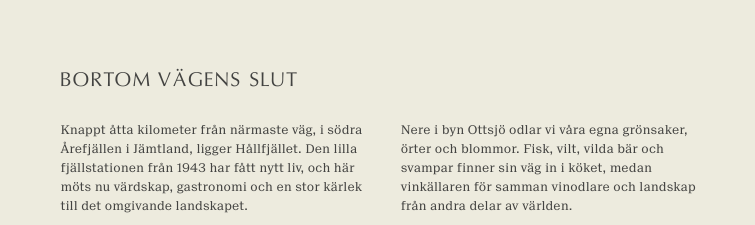
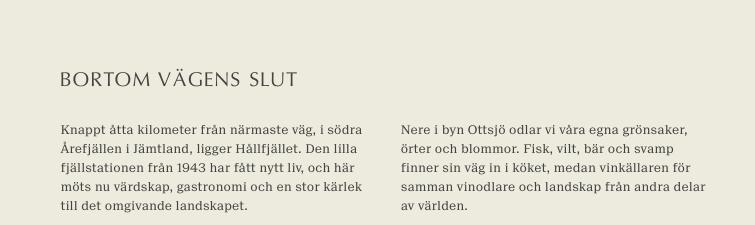
Before and after one commit to hallfjallet/hallfjallet-website, a plain HTML site: page presskit/presskit-sv.html in a window 1280 px wide. Shown: the part 800-1025 px from the top of the page, 0-755 px from the left. Drawn offline with Linux system fonts and the light colour scheme.

Commit message:
Pressmaterial: Hitta hit; Fisk, vilt, bär och svamp
Co-Authored-By: Claude Opus 5.5 <noreply@anthropic.com>
Claude-Session: https://claude.ai/code/session_01PvJLN3hFnvdVndVWK8MfQx

```diff
--- a/presskit/presskit-sv.html
+++ b/presskit/presskit-sv.html
@@ -7,7 +7,7 @@
 <section class="sida lang"><div class="text"><h2>Bortom vägens slut</h2><div class="spalter"><p>Knappt åtta kilometer från närmaste väg, i södra Årefjällen i Jämtland, ligger Hållfjället. Den lilla fjällstationen från 1943 har fått nytt liv, och här möts nu värdskap, gastronomi och en stor kärlek till det omgivande landskapet.</p>
 <p>Hit tar sig gästerna till fots, på skidor eller med snöskoter. Utanför fönstren breder fjällen ut sig. Inne är bordet dukat, bastun varm och mycket av det gamla husets karaktär finns kvar.</p>
 <p>Hållfjället som det är i dag har vuxit fram ur en gemensam vision hos ägarna Carl Hörberg och Maria Elgaard och krögarparet Linda och Rodrigo Pérez. En vilja att ta vara på husets historia och samtidigt skapa något som inte riktigt skulle kunna finnas någon annanstans.</p>
-<p>Nere i byn Ottsjö odlar vi våra egna grönsaker, örter och blommor. Fisk, vilt, vilda bär och svampar finner sin väg in i köket, medan vinkällaren för samman vinodlare och landskap från andra delar av världen.</p>
+<p>Nere i byn Ottsjö odlar vi våra egna grönsaker, örter och blommor. Fisk, vilt, bär och svamp finner sin väg in i köket, medan vinkällaren för samman vinodlare och landskap från andra delar av världen.</p>
 <p>Livet här formas av årstiderna. Av sommarens långa, ljusa dagar, höstens första frost och snön som så småningom bäddar in huset. Att arbeta i väglöst land kräver uppfinningsrikedom, noggrann planering och en förmåga att anpassa sig.</p>
 <p>I hjärtat av Hållfjället finns kontrasten mellan det vilda och det omsorgsfullt omhändertagna. Mellan fjällets vidder och den lilla matsalens intimitet. Mellan det naturen ger oss och det vi med våra händer kan göra av det.</p>
 <p class="slut">En plats att vistas på, snarare än att bara passera.</p></div></div>
@@ -57,7 +57,7 @@
   <div class="bildyta"><img class="fyll" src="jpg/hero-dukat-bord.jpg" alt="" style="object-position:50% 55%"></div><div class="folio v"><b>10</b>Hållfjället · Pressmaterial 2026/2027</div></section>
 <section class="sida pris"><div class="bildyta"><img class="fyll" src="jpg/champagne-window.jpg" alt="" style="object-position:50% 50%"></div>
   <div class="text"><h2>Utmärkelser och omnämnanden</h2><p class="ar">2026</p><ul><li><span class="vem">Star Wine List</span><span class="vad"><span>Gold Star – Best Newcomer, Sverige</span><span>Silver Star – Best Newcomer, internationella finalen</span></span></li><li><span class="vem">Falstaff</span><span class="vad"><span>Best Culinary Hideaway</span><span>Top 100 Restaurants in Sweden</span></span></li><li><span class="vem">Falstaff Nordic Sommelier Awards</span><span class="vad"><span>Best Sommelier – North Sweden</span><span>Linda Pérez</span></span></li><li><span class="vem">Di Weekend (Dagens industri)</span><span class="vad"><span>23/25 – Krogtest, september 2026</span><span>Mat 13/15 · Service 5/5 · Miljö 5/5</span></span></li></ul></div><div class="folio h">Hållfjället · Pressmaterial 2026/2027<b>11</b></div></section>
-<section class="sida fakta"><div class="text"><h2>Hållfjället i korthet</h2><dl><dt>Plats</dt><dd><p>Ovanför byn Ottsjö i södra Årefjällen, Jämtland.</p></dd><dt>Historia</dt><dd><p>Uppfördes som fjällstation 1943.</p></dd><dt>Boende</dt><dd><p>Tio små rum med ursprungliga våningssängar. Gemensamma duschar och toaletter.</p></dd><dt>Hit tar du dig</dt><dd><p>Knappt åtta kilometer från Ottsjö, med omkring 300 meters stigning. Till fots sommartid och på skidor vintertid. Skotertransport kan ordnas.</p></dd><dt>Fjällvistelsen</dt><dd><p>Övernattning, femrättersmiddag, frukost och bastu.</p></dd><dt>Köket</dt><dd><p>Under ledning av kocken Rodrigo Pérez, med fokus på säsongens råvaror, den egna odlingen, det vilda och konsten att ta till vara.</p></dd><dt>Vinkällaren</dt><dd><p>Uppbyggd av sommelieren Linda Pérez, med fokus på små vinodlare, hantverk och viner med tydlig ursprungskaraktär.</p></dd><dt>Vintersäsongen 2027</dt><dd><p>6 januari – 10 april.</p><p>Öppet torsdag till söndag samt även onsdagar under mars och april.</p></dd><dt>Sommar- och höstsäsongen 2027</dt><dd><p>Från 9 juli.</p></dd><dt>Privata sällskap</dt><dd><p>Hela huset kan bokas för privata sällskap och särskilda tillfällen.</p></dd><dt>Bokning och ytterligare information</dt><dd><p><a href="https://www.hallfjallet.se">www.hallfjallet.se</a></p><p><a href="mailto:info@hallfjallet.se">info@hallfjallet.se</a></p></dd></dl></div>
+<section class="sida fakta"><div class="text"><h2>Hållfjället i korthet</h2><dl><dt>Plats</dt><dd><p>Ovanför byn Ottsjö i södra Årefjällen, Jämtland.</p></dd><dt>Historia</dt><dd><p>Uppfördes som fjällstation 1943.</p></dd><dt>Boende</dt><dd><p>Tio små rum med ursprungliga våningssängar. Gemensamma duschar och toaletter.</p></dd><dt>Hitta hit</dt><dd><p>Knappt åtta kilometer från Ottsjö, med omkring 300 meters stigning. Till fots sommartid och på skidor vintertid. Skotertransport kan ordnas.</p></dd><dt>Fjällvistelsen</dt><dd><p>Övernattning, femrättersmiddag, frukost och bastu.</p></dd><dt>Köket</dt><dd><p>Under ledning av kocken Rodrigo Pérez, med fokus på säsongens råvaror, den egna odlingen, det vilda och konsten att ta till vara.</p></dd><dt>Vinkällaren</dt><dd><p>Uppbyggd av sommelieren Linda Pérez, med fokus på små vinodlare, hantverk och viner med tydlig ursprungskaraktär.</p></dd><dt>Vintersäsongen 2027</dt><dd><p>6 januari – 10 april.</p><p>Öppet torsdag till söndag samt även onsdagar under mars och april.</p></dd><dt>Sommar- och höstsäsongen 2027</dt><dd><p>Från 9 juli.</p></dd><dt>Privata sällskap</dt><dd><p>Hela huset kan bokas för privata sällskap och särskilda tillfällen.</p></dd><dt>Bokning och ytterligare information</dt><dd><p><a href="https://www.hallfjallet.se">www.hallfjallet.se</a></p><p><a href="mailto:info@hallfjallet.se">info@hallfjallet.se</a></p></dd></dl></div>
   <div class="bildyta"><img class="fyll" src="jpg/karta.jpg" alt="" style="object-position:50% 50%"></div><div class="folio v"><b>12</b>Hållfjället · Pressmaterial 2026/2027</div></section>
 <section class="sida kontakt"><img class="fyll" src="jpg/hero-sallskapsrum-mork.jpg" alt="" style="object-position:50% 50%"><div class="slöja"></div>
   <div class="ruta"><img class="logga" src="jpg/logga-ljus.png" alt="Hållfjället"><h2>Presskontakt</h2><p class="intro">För mer information och högupplösta bilder, kontakta:</p><div class="grupp"><p>Linda Pérez</p><p><a href="mailto:linda@hallfjallet.se">linda@hallfjallet.se</a></p></div><div class="grupp"><p><a href="https://www.hallfjallet.se">www.hallfjallet.se</a></p><p><a href="https://instagram.com/hallfjallet_1943">@hallfjallet_1943</a></p></div><div class="grupp"><p>Hållfjället</p><p>Ottsjö, Jämtland</p></div><p class="sista">Ditt hem på fjället</p></div></section>
```
Also changed, not shown: 3 other files.
